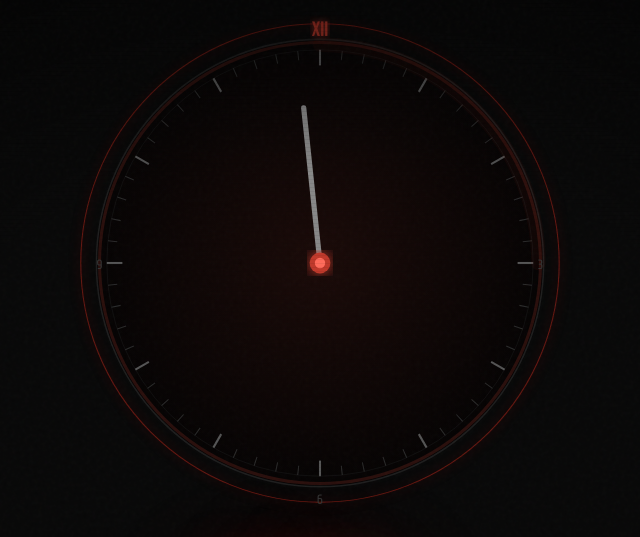
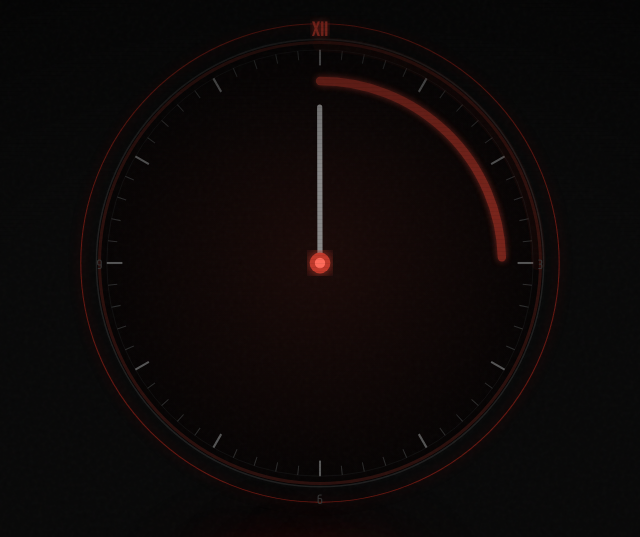
Before and after one commit to oogieboogiettv-hub/MentalState, a plain HTML site: page index.html in a window 1280 px wide. Shown: the top 537 px of the page, without its empty margins (320-960 px from the left). Drawn offline with nearby package versions, Linux system fonts and the light colour scheme.

Commit message:
Update index.html

```diff
--- a/index.html
+++ b/index.html
@@ -299,7 +299,7 @@
       // 100 seconds = roughly 1m40s before midnight
       // We show minute hand approaching 12.
       // Max representable = 300s (5 min), min = 0s
-      const MAX_SECONDS = 300;
+      const MAX_SECONDS = 21600;
       const clamped = Math.min(Math.max(seconds, 0), MAX_SECONDS);
 
       // Minute hand: points just before 12.
```
